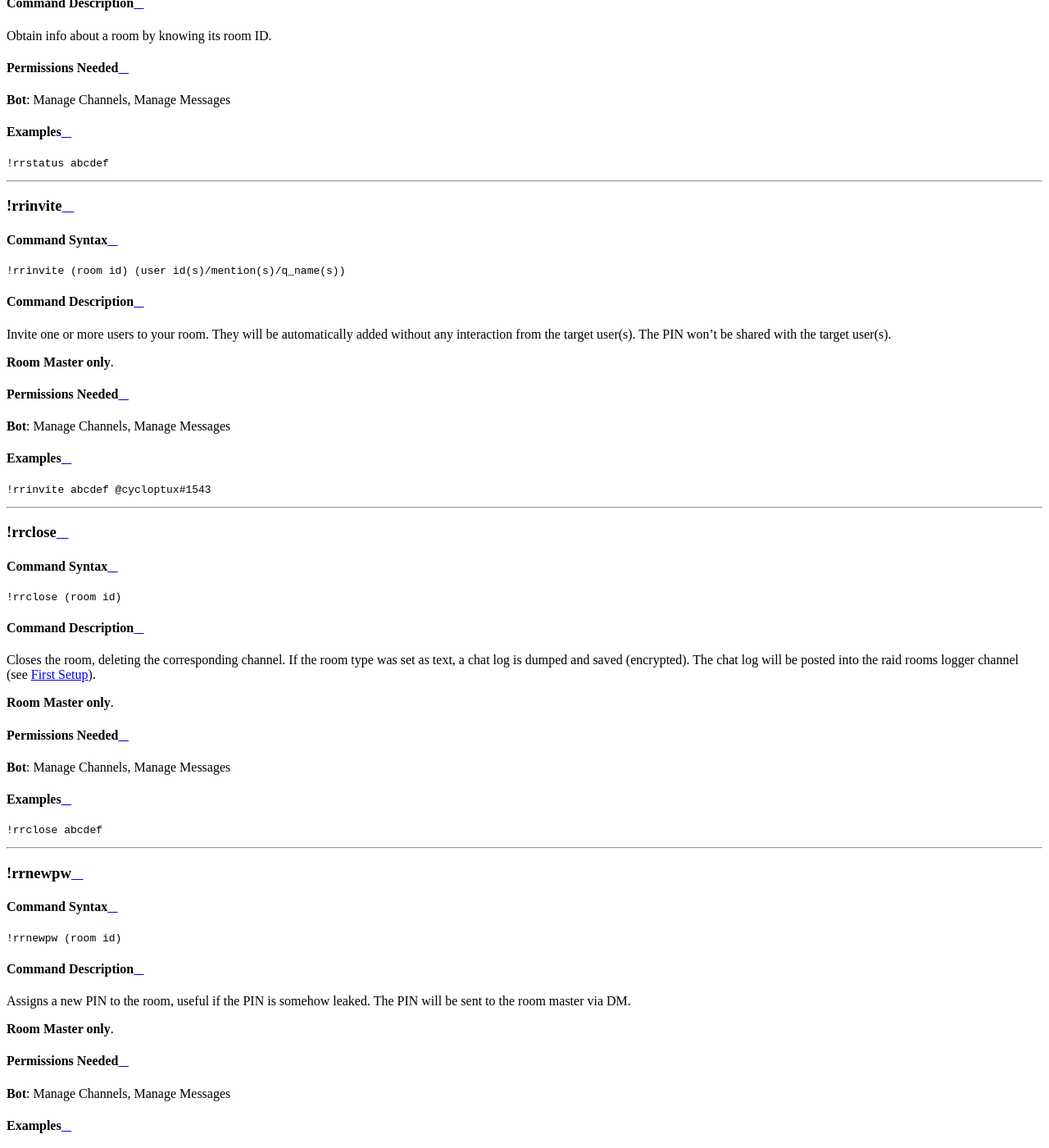
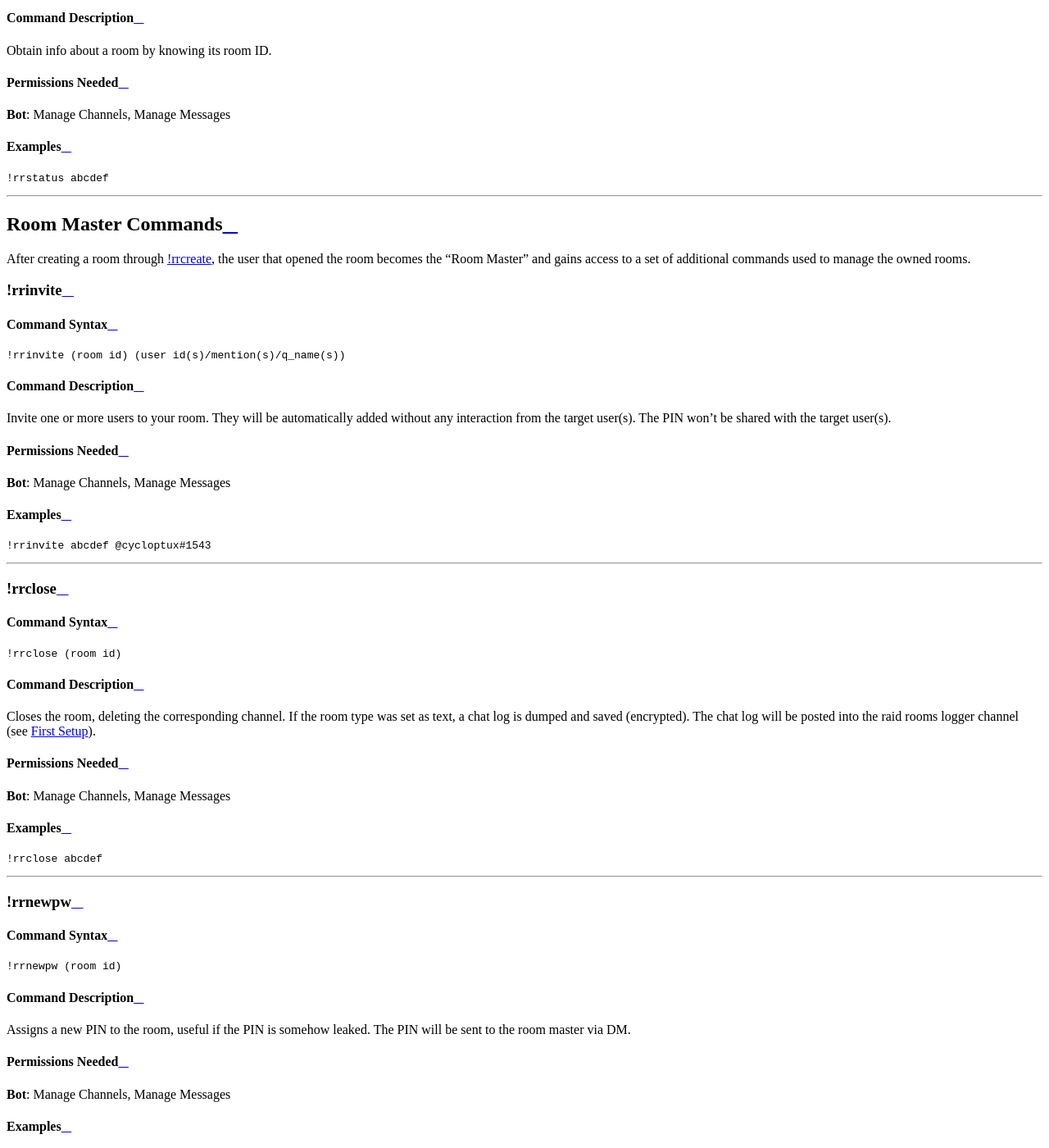
Before and after one commit to cycloptux/GiselleBot-Documentation, a Sphinx documentation site: the page built from docs/source/utility/raidroom.rst, in a window 1280 px wide and 1400 px high, scrolled down 5617 px. Shown: the whole window at 82% size. Built offline with Sphinx 7.4.7 and the Read the Docs theme 2.0.0, drawn with Linux system fonts in a browser that asks for light colours; some of the changed text lies outside the part shown.

Commit message:
Moved Room Master commands to a dedicated section.

```diff
--- a/docs/source/utility/raidroom.rst
+++ b/docs/source/utility/raidroom.rst
@@ -161,6 +161,11 @@ Examples
 
 ....
 
+Room Master Commands
+===================
+
+After creating a room through :ref:`rrcreate`, the user that opened the room becomes the "Room Master" and gains access to a set of additional commands used to manage the owned rooms.
+
 |bot_prefix|\ rrinvite
 ----------------------
 
@@ -173,8 +178,6 @@ Command Syntax
 Command Description
 ^^^^^^^^^^^^^^^^^^^
 Invite one or more users to your room. They will be automatically added without any interaction from the target user(s). The PIN won't be shared with the target user(s).
-
-**Room Master only**.
 
 Permissions Needed
 ^^^^^^^^^^^^^^^^^^
@@ -201,8 +204,6 @@ Command Description
 ^^^^^^^^^^^^^^^^^^^
 Closes the room, deleting the corresponding channel. If the room type was set as text, a chat log is dumped and saved (encrypted). The chat log will be posted into the raid rooms logger channel (see :ref:`first-setup`).
 
-**Room Master only**.
-
 Permissions Needed
 ^^^^^^^^^^^^^^^^^^
 | **Bot**: Manage Channels, Manage Messages
@@ -227,8 +228,6 @@ Command Syntax
 Command Description
 ^^^^^^^^^^^^^^^^^^^
 Assigns a new PIN to the room, useful if the PIN is somehow leaked. The PIN will be sent to the room master via DM.
-
-**Room Master only**.
 
 Permissions Needed
 ^^^^^^^^^^^^^^^^^^
@@ -255,8 +254,6 @@ Command Description
 ^^^^^^^^^^^^^^^^^^^
 Kicks one or more users from a room. Kicked users will be able to re-join the room if they know the PIN or are re-invited.
 
-**Room Master only**.
-
 Permissions Needed
 ^^^^^^^^^^^^^^^^^^
 | **Bot**: Manage Channels, Manage Messages
@@ -282,8 +279,6 @@ Command Description
 ^^^^^^^^^^^^^^^^^^^
 Bans one or more users from a room. Banned users **won't** be able to re-join the room even if they know the PIN or are re-invited.
 
-**Room Master only**.
-
 Permissions Needed
 ^^^^^^^^^^^^^^^^^^
 | **Bot**: Manage Channels, Manage Messages
@@ -308,8 +303,6 @@ Command Syntax
 Command Description
 ^^^^^^^^^^^^^^^^^^^
 Lifts ban status from one or more users for the specified room. Formerly banned users will now be able to re-join the room if they know the PIN or are re-invited.
-
-**Room Master only**.
 
 Permissions Needed
 ^^^^^^^^^^^^^^^^^^
@@ -341,8 +334,6 @@ Extends the duration of a room that is about to expire. This command can only be
 The room timer will be refreshed, adding the initial duration to the current time (e.g. if the room was supposed to last 24 hours, 24 more hours will be added to that room).
 
 This command can only be used once.
-
-**Room Master only**.
 
 .. note::
     Server managers are able to prohibit the usage of this command through :ref:`rraextend`.
```
